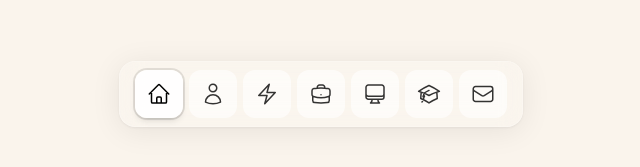
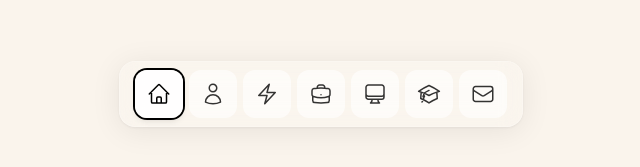
Before and after one commit to brothermos/portfolio-v2, a React (Vite) app: page / in a window 1280 px wide. Shown: the part 661-828 px from the top of the page, without its empty margins (319-959 px from the left). Built offline with nearby package versions, Linux system fonts and the light colour scheme; a web font is replaced by a local one.

Commit message:
[UPDATE] - Update Dock component to improve code readability by restructuring the JSX layout for better clarity and maintainability. Adjust button styles for active state to enhance visual feedback.

```diff
--- a/src/components/Dock.tsx
+++ b/src/components/Dock.tsx
@@ -25,7 +25,14 @@ const DOCK_ICON_MAP: Record<
 };
 
 const Dock = () => {
-  const { dockRef, itemRefs, activeHref, handleMouseMove, handleMouseLeave, handleClick } = useDock();
+  const {
+    dockRef,
+    itemRefs,
+    activeHref,
+    handleMouseMove,
+    handleMouseLeave,
+    handleClick,
+  } = useDock();
 
   return (
     <div className="fixed bottom-3 left-1/2 -translate-x-1/2 z-50 flex justify-center">
@@ -49,12 +56,16 @@ const Dock = () => {
               <button
                 onClick={() => handleClick(item.href)}
                 className={`group flex flex-col items-center justify-center w-full h-full rounded-xl cursor-pointer transition-all duration-200 p-0 relative hover:bg-white/85 ${
-                isActive ? "bg-white/90 shadow-md ring-2 ring-black/10" : "bg-white/60"
+                  isActive
+                    ? "bg-white/90 shadow-md ring-2 ring-black"
+                    : "bg-white/60"
                 }`}
                 aria-label={item.label}
                 aria-current={isActive ? "true" : undefined}
               >
-              <span className={`text-[22px] leading-none flex items-center justify-center transition-colors ${isActive ? "text-black" : "text-black/80"}`}>
+                <span
+                  className={`text-[22px] leading-none flex items-center justify-center transition-colors ${isActive ? "text-black" : "text-black/80"}`}
+                >
                   {IconComponent ? <IconComponent className="w-6 h-6" /> : null}
                 </span>
                 <span
```
Also changed, not shown: 1 other file (tests, documents, lock files or other folders). Lines whose indentation alone changed are shown as unchanged.
